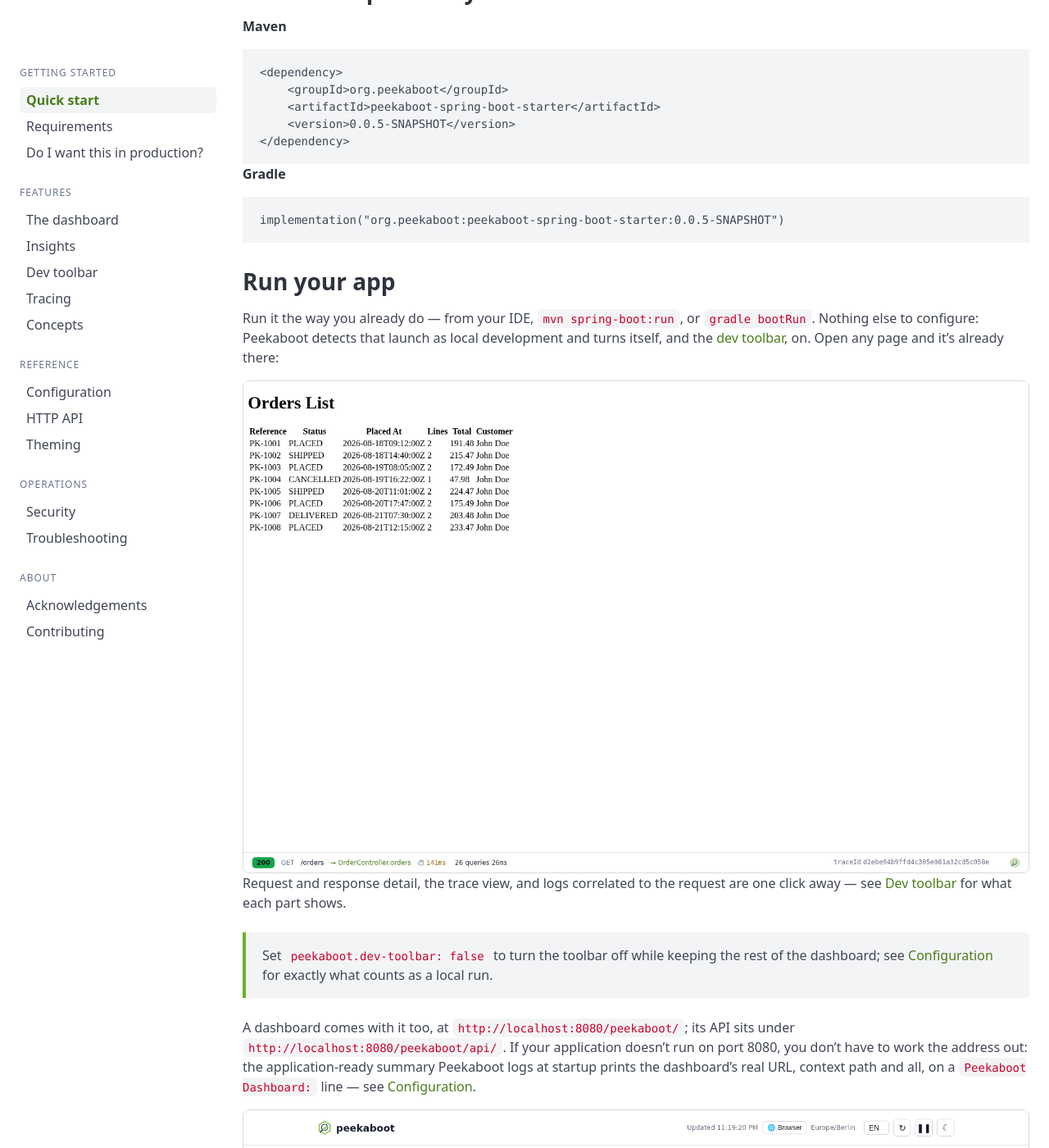
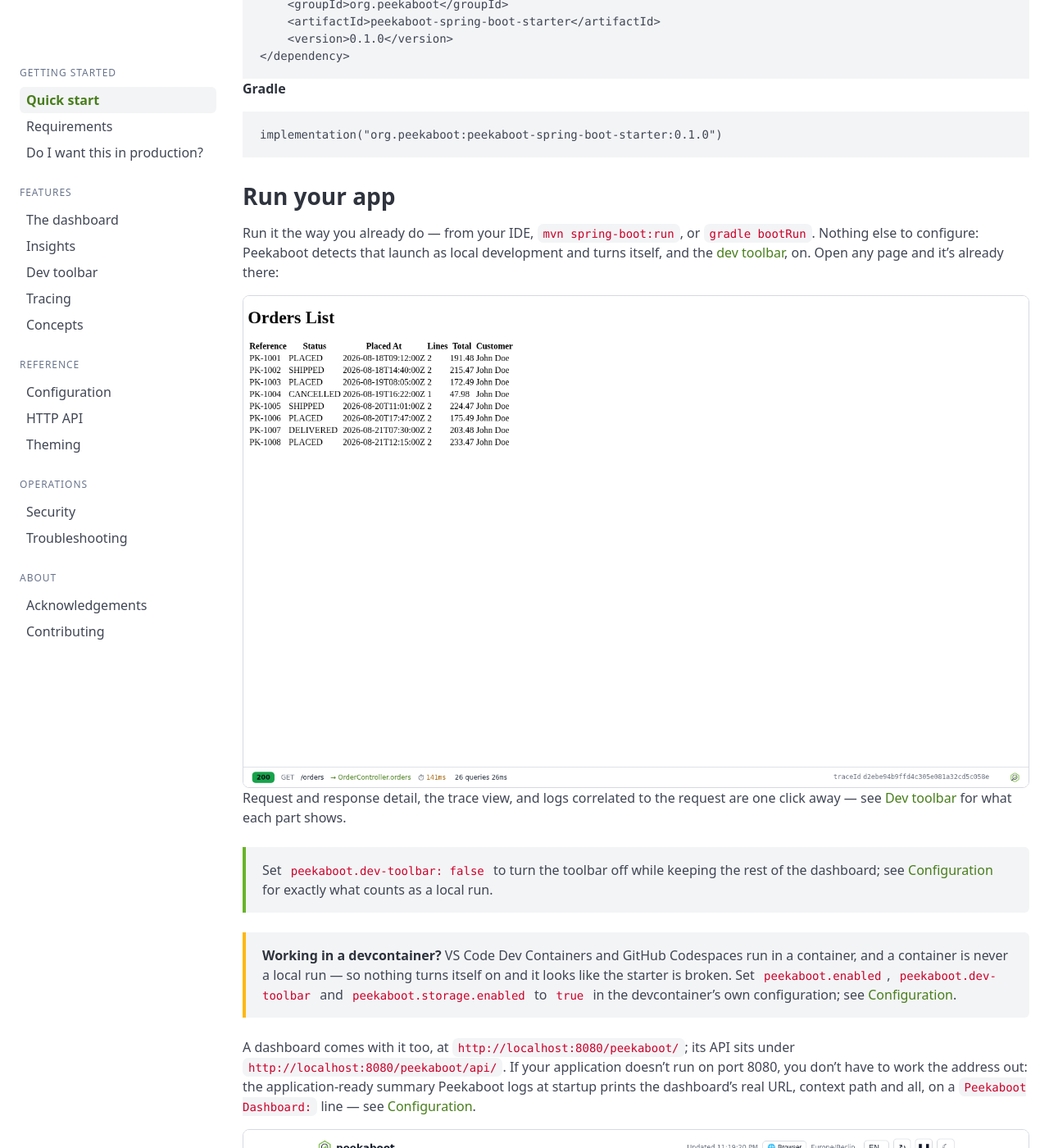
Before and after one commit to peekaboot-org/peekaboot-org.github.io, a Jekyll site: the page built from docs/quick-start.md, in a window 1280 px wide and 1400 px high, scrolled down 349 px. Shown: the whole window at 82% size. Built offline with Jekyll 4.4.1, drawn with Linux system fonts in a browser that asks for light colours; some of the changed text lies outside the part shown.

Commit message:
chore(release): the site names the released 0.1.0
peekaboot_version follows the release, and the pre-release callout that told
readers to build it themselves is gone - the coordinate resolves on Central now.

Same file, two review items: traces are kept until the cap evicts them rather
than for thirty minutes, and a devcontainer reader gets told why nothing turned
itself on. VS Code Dev Containers and Codespaces carry a container marker, a
container is never a local run, and all three switches have to be set by hand
because they are detected independently.

```diff
--- a/_config.yml
+++ b/_config.yml
@@ -14,7 +14,7 @@
 repository_url: https://github.com/peekaboot-org/peekaboot
 maven_group: org.peekaboot
 maven_artifact: peekaboot-spring-boot-starter
-peekaboot_version: 0.0.5-SNAPSHOT
+peekaboot_version: 0.1.0
 
 # Part of the github-pages gem, but only active when listed: serves the old URLs of pages
 # that were merged into others as a redirect (see `redirect_from` in their front matter).
--- a/docs/quick-start.md
+++ b/docs/quick-start.md
@@ -3,12 +3,6 @@
 lead: One dependency, no configuration, the toolbar on your next run.
 permalink: /docs/quick-start/
 ---
-
-<div class="pk-callout pk-callout--warning" markdown="1">
-Peekaboot is pre-release: no version has been published yet, and `{{ site.peekaboot_version }}`
-is a snapshot coordinate Maven Central can't serve. Until a release goes out, build it
-yourself from the [source repo]({{ site.repository_url }}) with `mvn clean install`.
-</div>
 
 ## Add the dependency
 
@@ -51,6 +45,14 @@
 for exactly what counts as a local run.
 </div>
 
+<div class="pk-callout pk-callout--warning" markdown="1">
+**Working in a devcontainer?** VS Code Dev Containers and GitHub Codespaces run in a
+container, and a container is never a local run &mdash; so nothing turns itself on and it
+looks like the starter is broken. Set `peekaboot.enabled`, `peekaboot.dev-toolbar` and
+`peekaboot.storage.enabled` to `true` in the devcontainer's own configuration; see
+[Configuration]({{ '/docs/configuration/' | relative_url }}#local-run).
+</div>
+
 A dashboard comes with it too, at
 [`http://localhost:8080/peekaboot/`](http://localhost:8080/peekaboot/); its API sits under
 [`http://localhost:8080/peekaboot/api/`](http://localhost:8080/peekaboot/api/). If your
@@ -78,7 +80,7 @@
   time on [Insights]({{ '/docs/insights/' | relative_url }}) &mdash; no Prometheus, no
   scrape endpoint
 - Full request traces &mdash; spans and SQL queries &mdash; for the last thousand requests
-  your app has served, kept for thirty minutes (`peekaboot.tracing.max-traces`; see
+  your app has served, kept until the cap evicts the oldest (`peekaboot.tracing.max-traces`; see
   [Tracing]({{ '/docs/tracing/' | relative_url }}#the-three-buckets))
 
 ## Next
```
